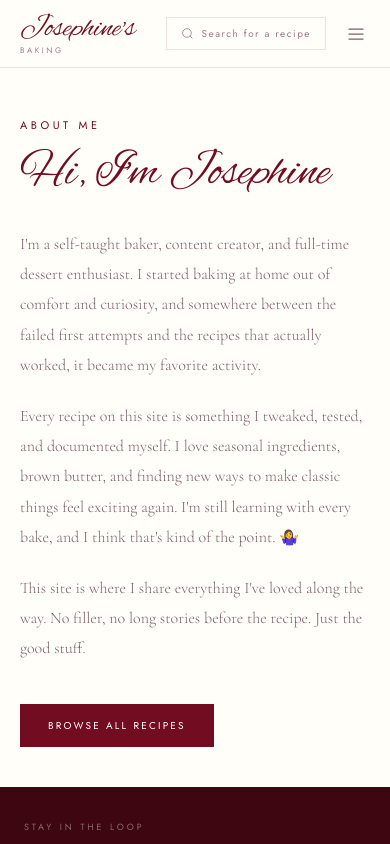
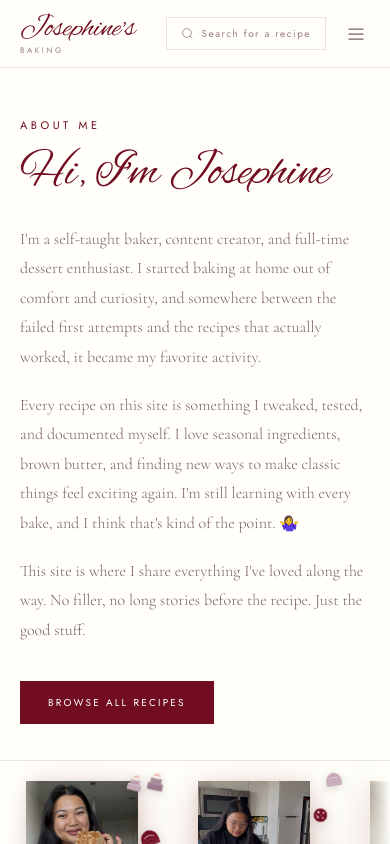
Before and after one commit to josephinecunanan9-wq/josephines-baking, a Next.js app: page /about in a window 390 px wide. Shown: the top 844 px of the page. Built offline with nearby package versions, Linux system fonts and the light colour scheme.

Commit message:
Refactor About page for responsive design

```diff
--- a/pages/about.js
+++ b/pages/about.js
@@ -4,6 +4,7 @@ import Nav from '../components/Nav'
 import Footer from '../components/Footer'
 import Newsletter from '../components/Newsletter'
 import { VerticalPhotoMarquee } from '../components/PhotoMarquee'
+import { HorizontalPhotoMarquee } from '../components/PhotoMarquee'
 
 export default function About() {
   return (
@@ -14,27 +15,13 @@ export default function About() {
       </Head>
       <Nav />
       <main>
-        <section className="about-section">
-          <div className="about-text">
-            <div style={{
-              fontFamily: "'Jost', sans-serif",
-              fontSize: '11px',
-              letterSpacing: '0.32em',
-              textTransform: 'uppercase',
-              color: 'var(--plum)',
-              fontWeight: 400,
-              marginBottom: '14px',
-            }}>
+        {/* Desktop layout — text + vertical marquee side by side */}
+        <section className="about-desktop">
+          <div>
+            <div style={{ fontFamily: "'Jost', sans-serif", fontSize: '11px', letterSpacing: '0.32em', textTransform: 'uppercase', color: 'var(--plum)', fontWeight: 400, marginBottom: '14px' }}>
               About me
             </div>
-            <span style={{
-              fontFamily: "'Alex Brush', cursive",
-              fontSize: '64px',
-              color: 'var(--plum)',
-              lineHeight: 1,
-              marginBottom: '32px',
-              display: 'block',
-            }}>
+            <span style={{ fontFamily: "'Alex Brush', cursive", fontSize: '64px', color: 'var(--plum)', lineHeight: 1, marginBottom: '32px', display: 'block' }}>
               Hi, I&apos;m Josephine
             </span>
             <div style={{ fontSize: '18px', fontWeight: 300, lineHeight: 1.9, color: 'var(--text-mid)' }}>
@@ -52,9 +39,38 @@ export default function About() {
               Browse all recipes
             </Link>
           </div>
+          <VerticalPhotoMarquee />
+        </section>
 
-          <div className="about-marquee">
-            <VerticalPhotoMarquee />
+        {/* Mobile layout — text block then horizontal marquee strip */}
+        <section className="about-mobile">
+          <div style={{ padding: '48px 20px 36px', background: 'var(--warm-white)' }}>
+            <div style={{ fontFamily: "'Jost', sans-serif", fontSize: '11px', letterSpacing: '0.32em', textTransform: 'uppercase', color: 'var(--plum)', fontWeight: 400, marginBottom: '14px' }}>
+              About me
+            </div>
+            <span style={{ fontFamily: "'Alex Brush', cursive", fontSize: '48px', color: 'var(--plum)', lineHeight: 1, marginBottom: '28px', display: 'block' }}>
+              Hi, I&apos;m Josephine
+            </span>
+            <div style={{ fontSize: '16px', fontWeight: 300, lineHeight: 1.85, color: 'var(--text-mid)' }}>
+              <p style={{ marginBottom: '18px' }}>
+                I&apos;m a self-taught baker, content creator, and full-time dessert enthusiast. I started baking at home out of comfort and curiosity, and somewhere between the failed first attempts and the recipes that actually worked, it became my favorite activity.
+              </p>
+              <p style={{ marginBottom: '18px' }}>
+                Every recipe on this site is something I tweaked, tested, and documented myself. I love seasonal ingredients, brown butter, and finding new ways to make classic things feel exciting again. I&apos;m still learning with every bake, and I think that&apos;s kind of the point. 🤷‍♀️
+              </p>
+              <p>
+                This site is where I share everything I&apos;ve loved along the way. No filler, no long stories before the recipe. Just the good stuff.
+              </p>
+            </div>
+            <Link href="/recipes" className="btn-primary" style={{ marginTop: '36px', display: 'inline-block' }}>
+              Browse all recipes
+            </Link>
+          </div>
+          {/* Horizontal marquee strip on mobile */}
+          <div style={{ position: 'relative', overflow: 'hidden', height: '180px', background: 'var(--warm-white)', display: 'flex', alignItems: 'center', borderTop: '0.5px solid var(--border-m)' }}>
+            <div style={{ position: 'absolute', top: 0, left: 0, width: '40px', height: '100%', background: 'linear-gradient(to right, var(--warm-white), transparent)', zIndex: 5, pointerEvents: 'none' }} />
+            <div style={{ position: 'absolute', top: 0, right: 0, width: '40px', height: '100%', background: 'linear-gradient(to left, var(--warm-white), transparent)', zIndex: 5, pointerEvents: 'none' }} />
+            <HorizontalPhotoMarquee inline />
           </div>
         </section>
       </main>
@@ -63,7 +79,7 @@ export default function About() {
       <Footer />
 
       <style>{`
-        .about-section {
+        .about-desktop {
           background: var(--warm-white);
           padding: 80px 40px;
           display: grid;
@@ -73,24 +89,11 @@ export default function About() {
           max-width: 1100px;
           margin: 0 auto;
         }
+        .about-mobile { display: none; }
 
         @media (max-width: 768px) {
-          .about-section {
-            grid-template-columns: 1fr;
-            padding: 48px 20px 40px;
-            gap: 0;
-            max-width: 100%;
-          }
-          .about-text span[style] {
-            font-size: 48px !important;
-          }
-          .about-text div[style*="18px"] {
-            font-size: 16px !important;
-          }
-          /* Hide vertical marquee on mobile — it breaks the layout */
-          .about-marquee {
-            display: none;
-          }
+          .about-desktop { display: none; }
+          .about-mobile { display: block; }
         }
       `}</style>
     </>
```
